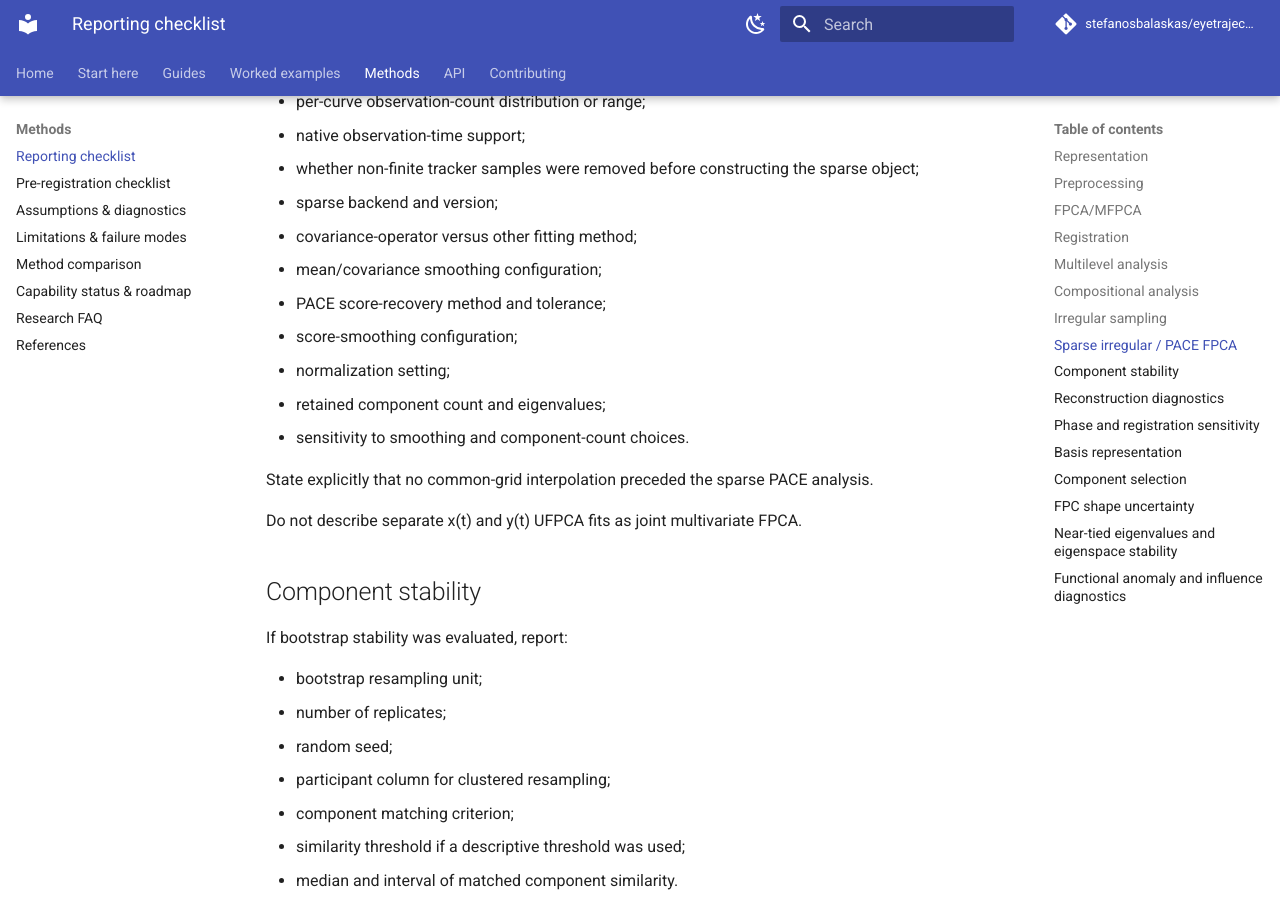
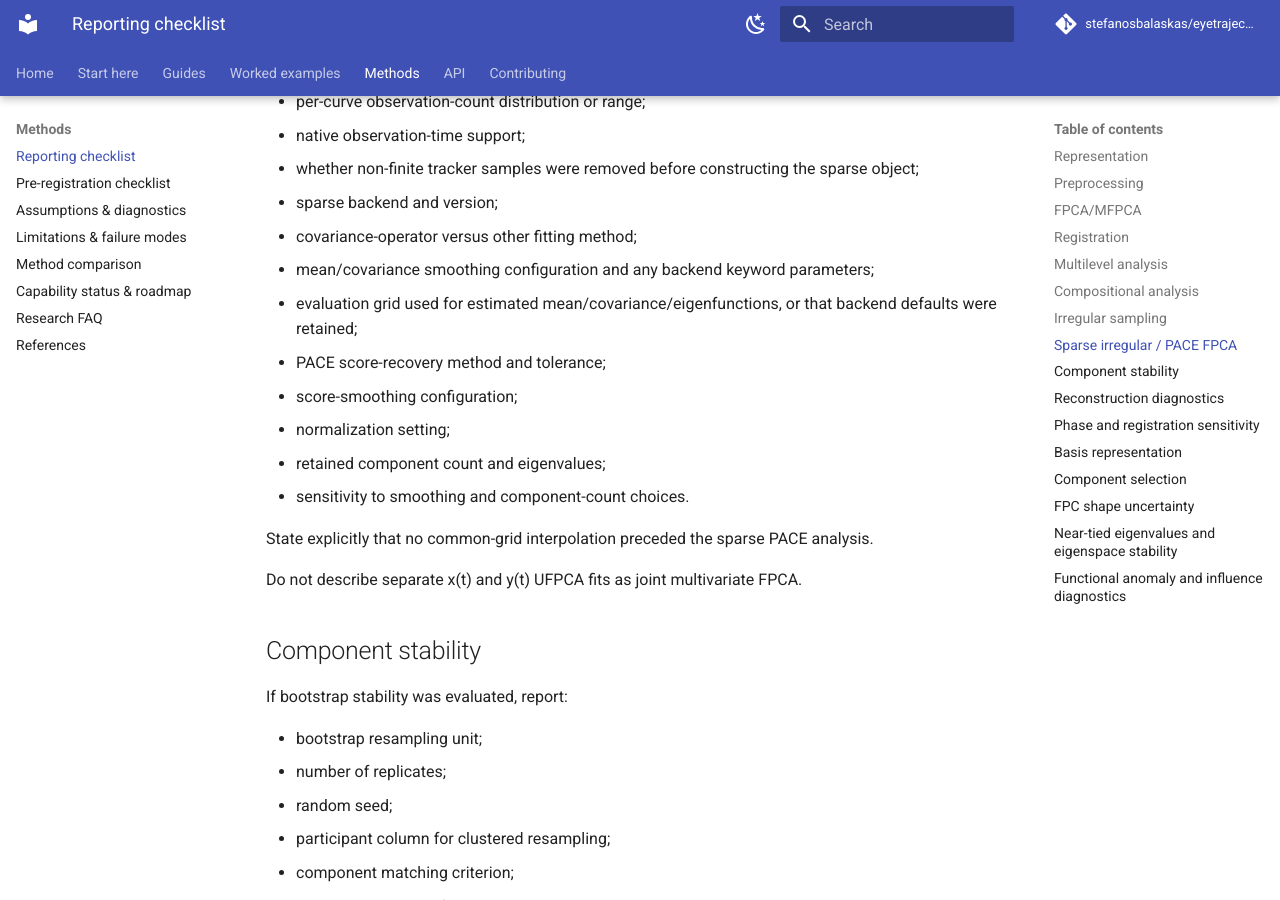
Before and after one commit to stefanosbalaskas/eyetrajectoriespy, an MkDocs documentation site: the page built from docs/methods/reporting.md, in a window 1280 px wide and 900 px high, scrolled down 2135 px. Built offline with MkDocs 1.6.1 and Material for MkDocs 9.7.7, drawn with Linux system fonts in a browser that asks for light colours; comment, search, counter and statistics services are not loaded.

Commit message:
Add sparse evaluation grid to reporting checklist

```diff
--- a/docs/methods/reporting.md
+++ b/docs/methods/reporting.md
@@ -64,7 +64,8 @@ If sparse FPCA was used, report:
 - whether non-finite tracker samples were removed before constructing the sparse object;
 - sparse backend and version;
 - covariance-operator versus other fitting method;
-- mean/covariance smoothing configuration;
+- mean/covariance smoothing configuration and any backend keyword parameters;
+- evaluation grid used for estimated mean/covariance/eigenfunctions, or that backend defaults were retained;
 - PACE score-recovery method and tolerance;
 - score-smoothing configuration;
 - normalization setting;
```
